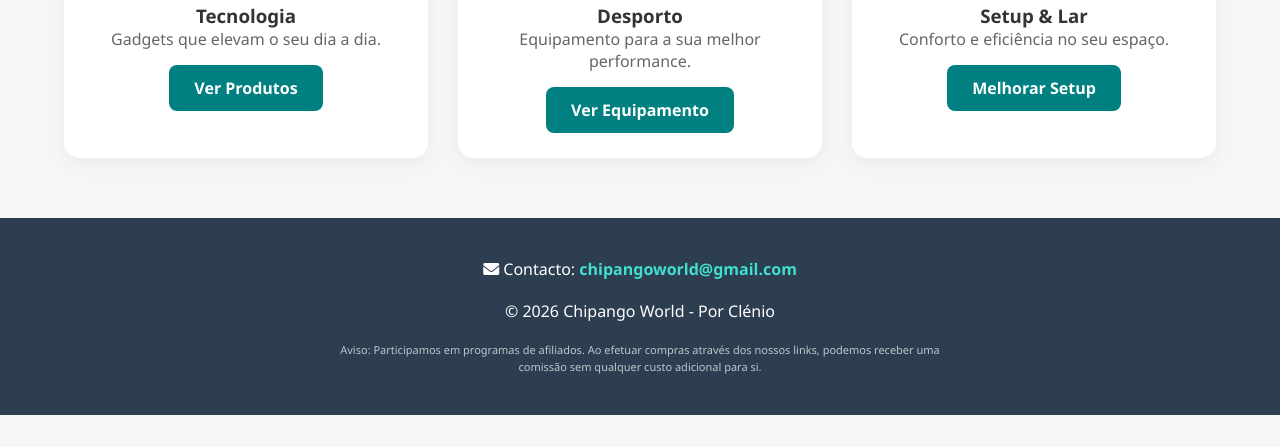
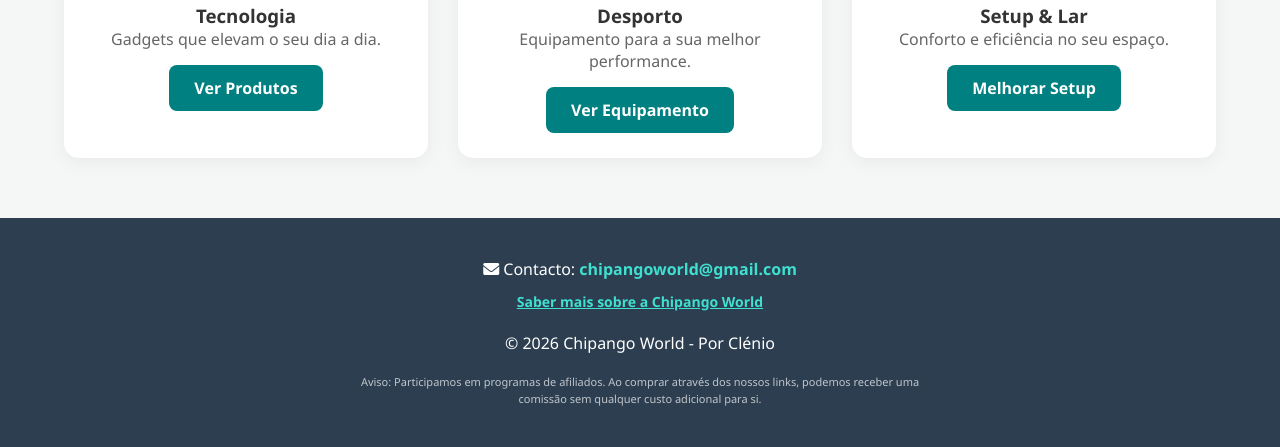
Before and after one commit to chipangoworld-hub/chipango-world, a plain HTML site: page index.html in a window 1280 px wide. Shown: the part 700-1147 px from the top of the page. Before the commit the page ends 1115 px from the top, so only its background shows below. Drawn offline with Linux system fonts and the light colour scheme.

Commit message:
Update index.html

```diff
--- a/index.html
+++ b/index.html
@@ -116,12 +116,14 @@
 <footer>
     <div class="footer-contact">
         <p><i class="fas fa-envelope"></i> Contacto: <a href="mailto:chipangoworld@gmail.com">chipangoworld@gmail.com</a></p>
+        <p style="margin-top: 10px;">
+            <a href="sobre.html" style="color: #40e0d0; text-decoration: underline; font-size: 14px;">Saber mais sobre a Chipango World</a>
+        </p>
     </div>
     <p>&copy; 2026 Chipango World - Por Clénio</p>
     <p class="footer-disclaimer">
-        Aviso: Participamos em programas de afiliados. Ao efetuar compras através dos nossos links, podemos receber uma comissão sem qualquer custo adicional para si.
+        Aviso: Participamos em programas de afiliados. Ao comprar através dos nossos links, podemos receber uma comissão sem qualquer custo adicional para si.
     </p>
 </footer>
-
 </body>
 </html>
```
